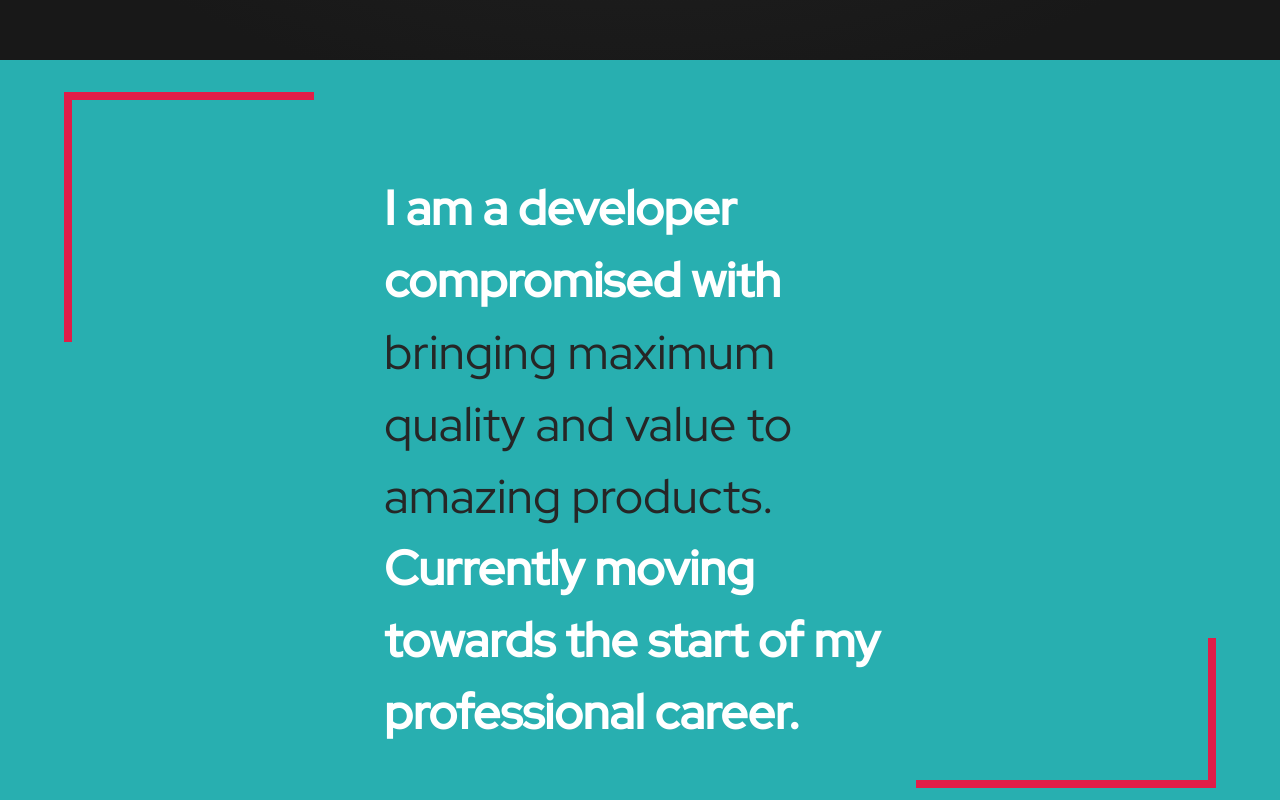
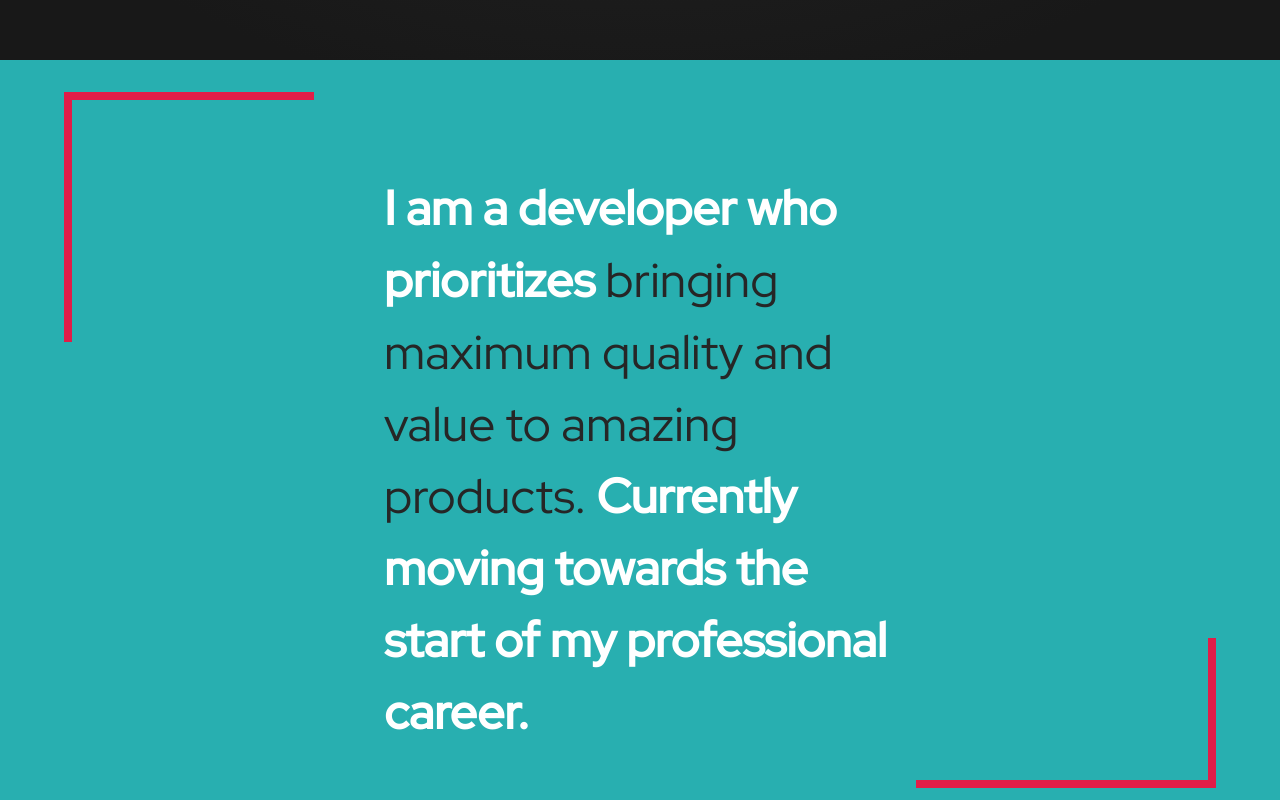
Before and after one commit to Josemanki/portfolio, a Next.js app: page / in a window 1280 px wide. Shown: the part 740-1540 px from the top of the page. Built offline with nearby package versions, Linux system fonts and the light colour scheme.

Commit message:
Small modification to message section

```diff
--- a/components/MessageSection.js
+++ b/components/MessageSection.js
@@ -2,11 +2,16 @@ import React from 'react';
 
 const MessageSection = () => {
   return (
-    <section id="message" className="min-h-screen bg-custom-teal px-6 flex items-center">
+    <section
+      id="message"
+      className="min-h-screen bg-custom-teal px-6 flex items-center"
+    >
       <div className="relative decoration-top decoration-bottom lg:px-42 xl:px-80 xl:decoration-top-alt xl:decoration-bottom-alt">
         <p className="text-white font-black text-3xl leading-relaxed sm:text-5xl sm:leading-normal lg:p-10">
-          I am a developer compromised with{' '}
-          <span className="text-neutral-800 font-normal">bringing maximum quality and value to amazing products.</span>{' '}
+          I am a developer who prioritizes{' '}
+          <span className="text-neutral-800 font-normal">
+            bringing maximum quality and value to amazing products.
+          </span>{' '}
           Currently moving towards the start of my professional career.
         </p>
       </div>
```
